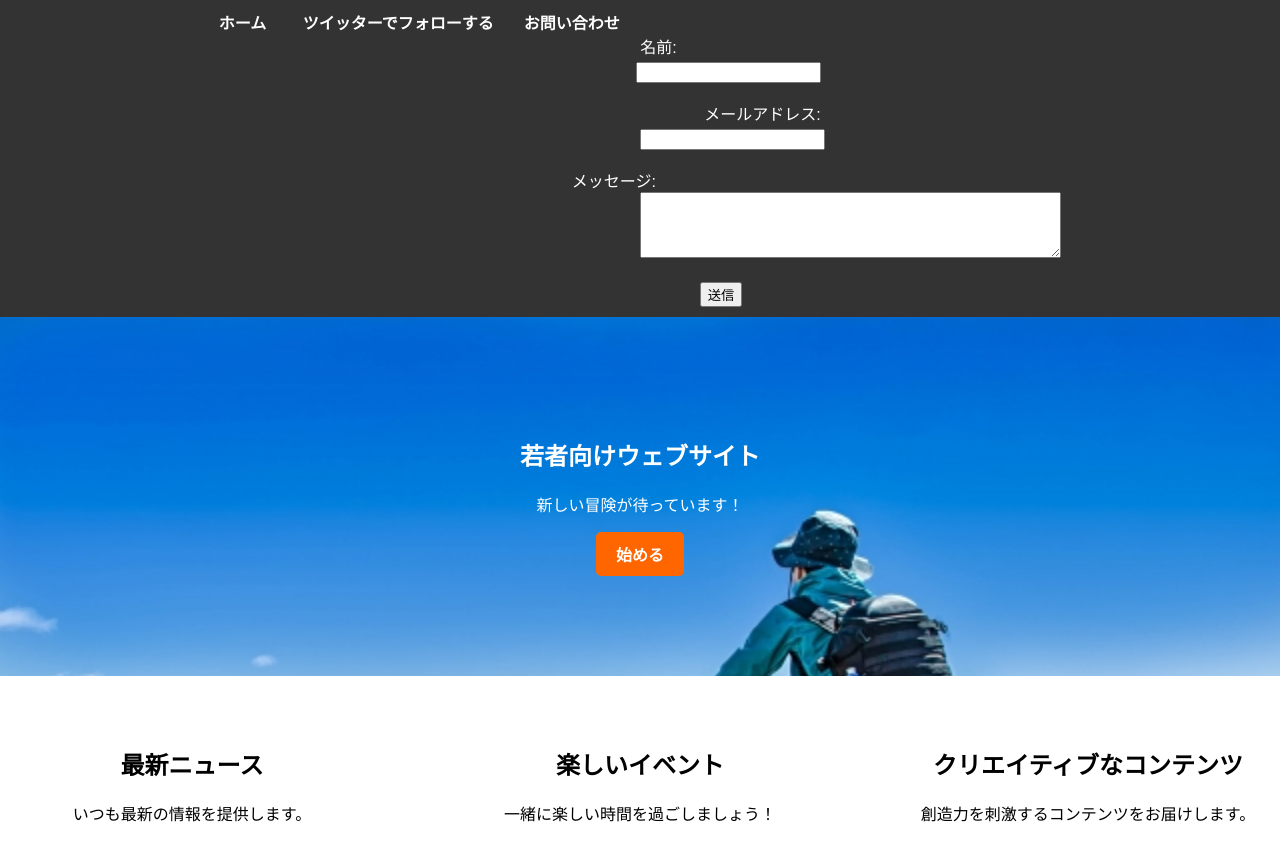
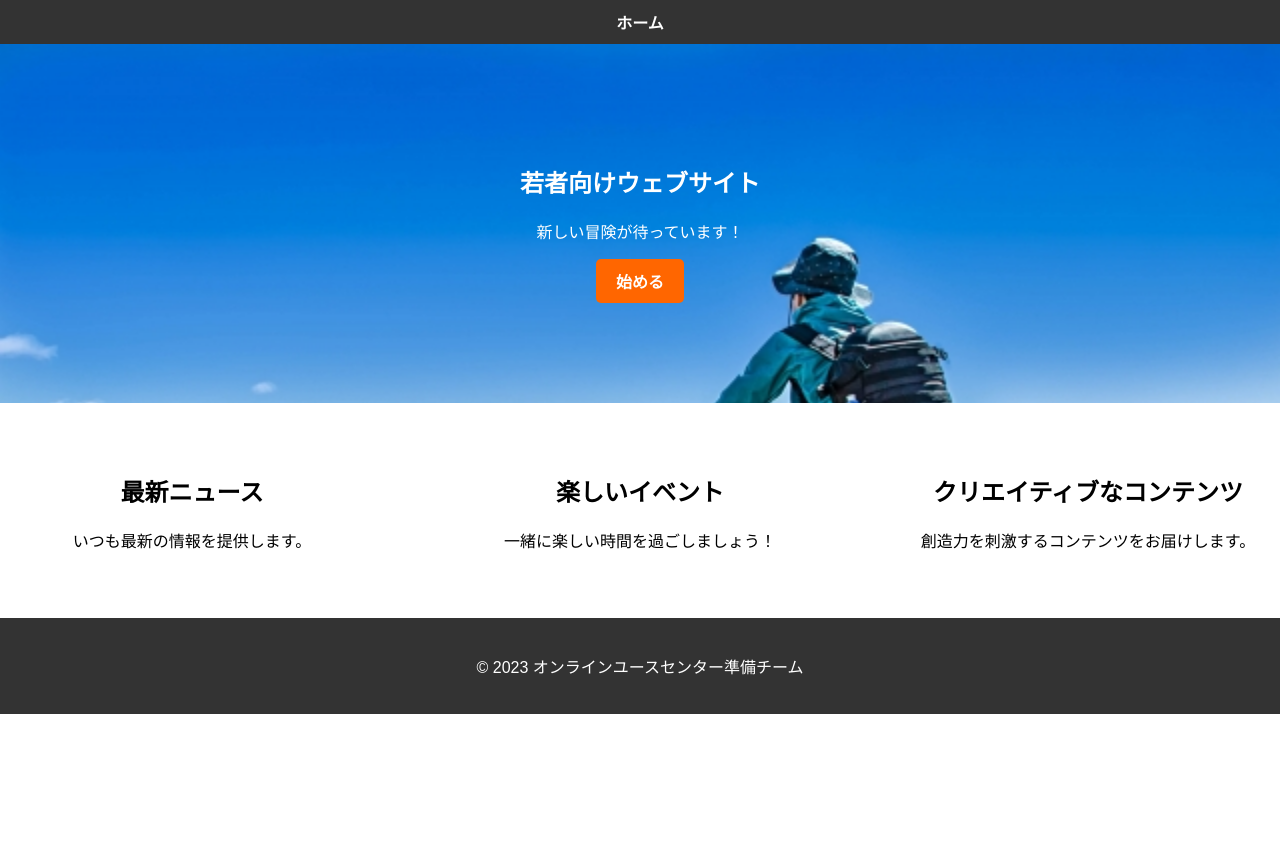
Before and after one commit to kyusshubambi/kyusshubambi.github.io, a plain HTML site: page index.html in a window 1280 px wide. Shown: the top 844 px of the page. After the commit the page ends 800 px from the top, so only its background shows below. Drawn offline with Linux system fonts and the light colour scheme.

Commit message:
Update index.html

```diff
--- a/index.html
+++ b/index.html
@@ -10,18 +10,7 @@
     <header>
         <nav>
             <ul>
-                <li><a href="#">ホーム</a>
-                 　　<a href="https://twitter.com/@onlineyouth_ben">ツイッターでフォローする</a></li>
-                <li><a href="#">お問い合わせ</a>
-                     <form action="送信先のURL" method="POST">
-       　　　　　　　 <label for="name">名前:</label><br>
-        　　　　　　　<input type="text" id="name" name="name"><br><br>
-　　　　　　　　　　　 <label for="email">メールアドレス:</label><br>
-       　　　　　　　 <input type="email" id="email" name="email"><br><br>
-                　　　<label for="message">メッセージ:</label><br>
-       　　　　　　　 <textarea id="message" name="message" rows="4" cols="50"></textarea><br><br>
-　　　　　　　　　　　<input type="submit" value="送信">
-   　　　　　　　　　 </form></li>
+                <li><a href="#""https://twitter.com/@onlineyouth_ben">ホーム</a></li>
             </ul>
         </nav>
     </header>
```
